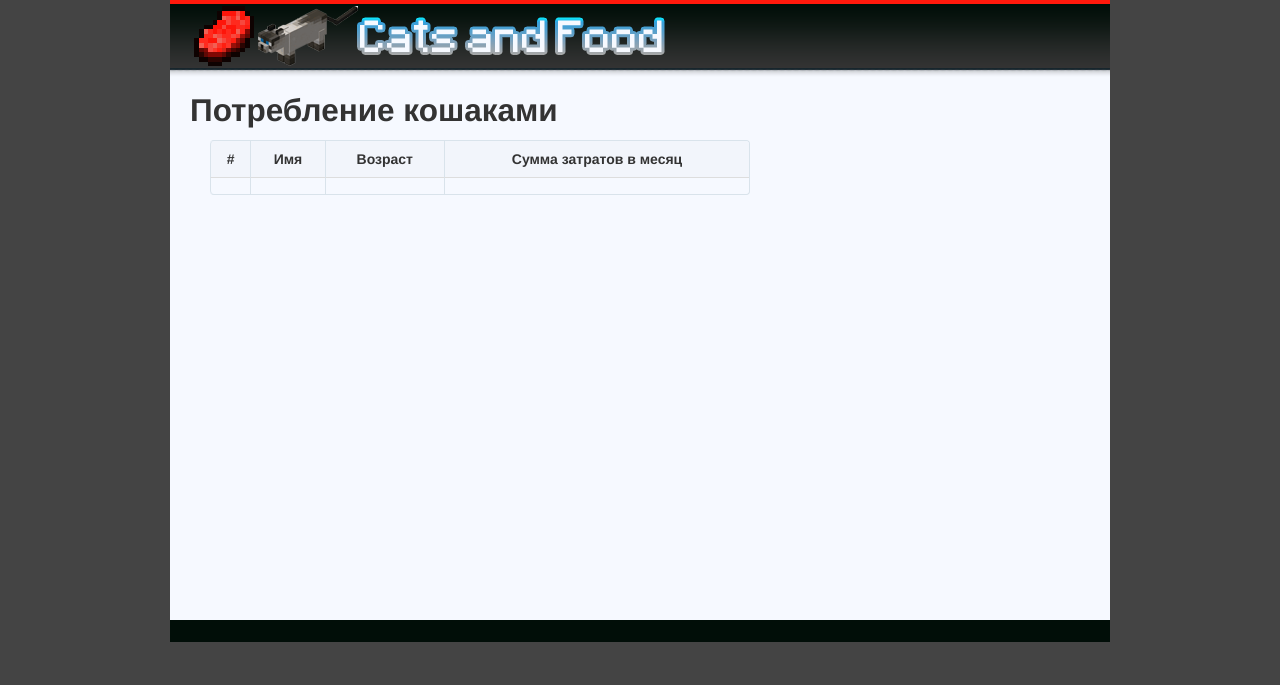
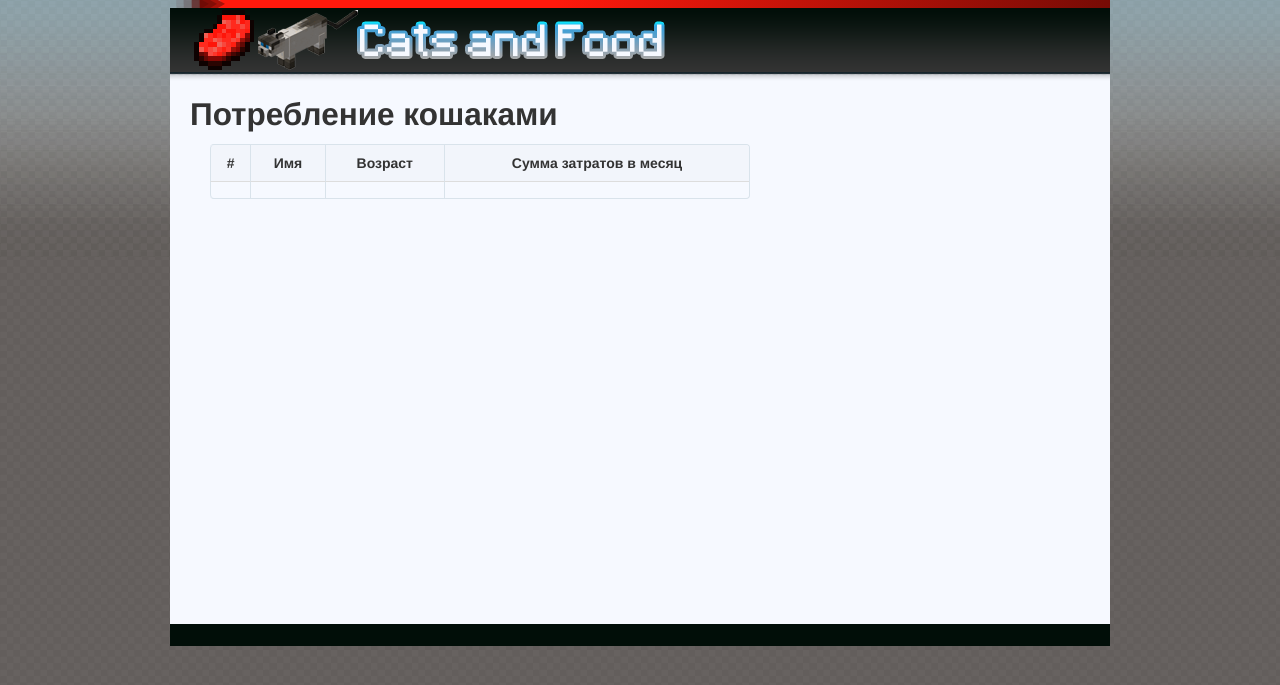
Before and after one commit to anechka/cats-site, a Django app: template templates/index.html in a window 1280 px wide. Shown: the top 685 px of the page. Run offline with Django 3.2, Linux system fonts and the light colour scheme; the template is opened without the code that fills it: most values are stand-ins (such as "Sample title", 1, 10 or a date in 2020); lists and menus that the app fills with data are empty; parts of the project's set-up code (start-up, migrations or seed data) failed here and were passed over.

Commit message:
Arrows and bg images / Design features

```diff
--- a/static/css/index.css
+++ b/static/css/index.css
@@ -1,6 +1,10 @@
 /* 007D30 00CA4E CA0B00 FF2619 F6F9FF */
+html {
+    background: url(../images/tile.png);
+}
+
 BODY {
-    background-color: #444444;
+    background: url(../images/top.png) 0 0 repeat-x;
     margin: 0;
     font-family: "Helvetica Neue", Helvetica, Arial, sans-serif;
     font-size: 14px;
@@ -21,7 +25,17 @@ BODY {
 
 .header-meat {
     background-color: #FF190C;
-    height: 4px;
+    height: 8px;
+
+    background: #ff190c; /* Old browsers */
+    background: -moz-linear-gradient(left,  #ff190c 41%, #770b05 100%); /* FF3.6+ */
+    background: -webkit-gradient(linear, left top, right top, color-stop(41%,#ff190c), color-stop(100%,#770b05)); /* Chrome,Safari4+ */
+    background: -webkit-linear-gradient(left,  #ff190c 41%,#770b05 100%); /* Chrome10+,Safari5.1+ */
+    background: -o-linear-gradient(left,  #ff190c 41%,#770b05 100%); /* Opera 11.10+ */
+    background: -ms-linear-gradient(left,  #ff190c 41%,#770b05 100%); /* IE10+ */
+    background: linear-gradient(to right,  #ff190c 41%,#770b05 100%); /* W3C */
+    filter: progid:DXImageTransform.Microsoft.gradient( startColorstr='#ff190c', endColorstr='#770b05',GradientType=1 ); /* IE6-9 */
+
 }
 
 .footer {
--- a/templates/index.html
+++ b/templates/index.html
@@ -27,10 +27,12 @@
 
 <body onload="startup()">
     <div class="container">
-        <div class="header-meat row"></div>
+        <div class="header-meat row">
+            <img src="{{ STATIC_URL }}images/arrow-grad.png" style="position: absolute; top: 0px; margin: 0; padding: 0;" />
+        </div>
 
         <div class="div-logo row" >
-            <img src="{{ STATIC_URL }}images/logo.png" height="64px">
+            <img src="{{ STATIC_URL }}images/logo.png" height="64px" />
         </div>
         <div class="div-logo-shadow row"></div>
 
```
Also changed, not shown: static/images/arrow-grad.png (added), static/images/tile.png (added), static/images/top.png (added), 2 other files.
